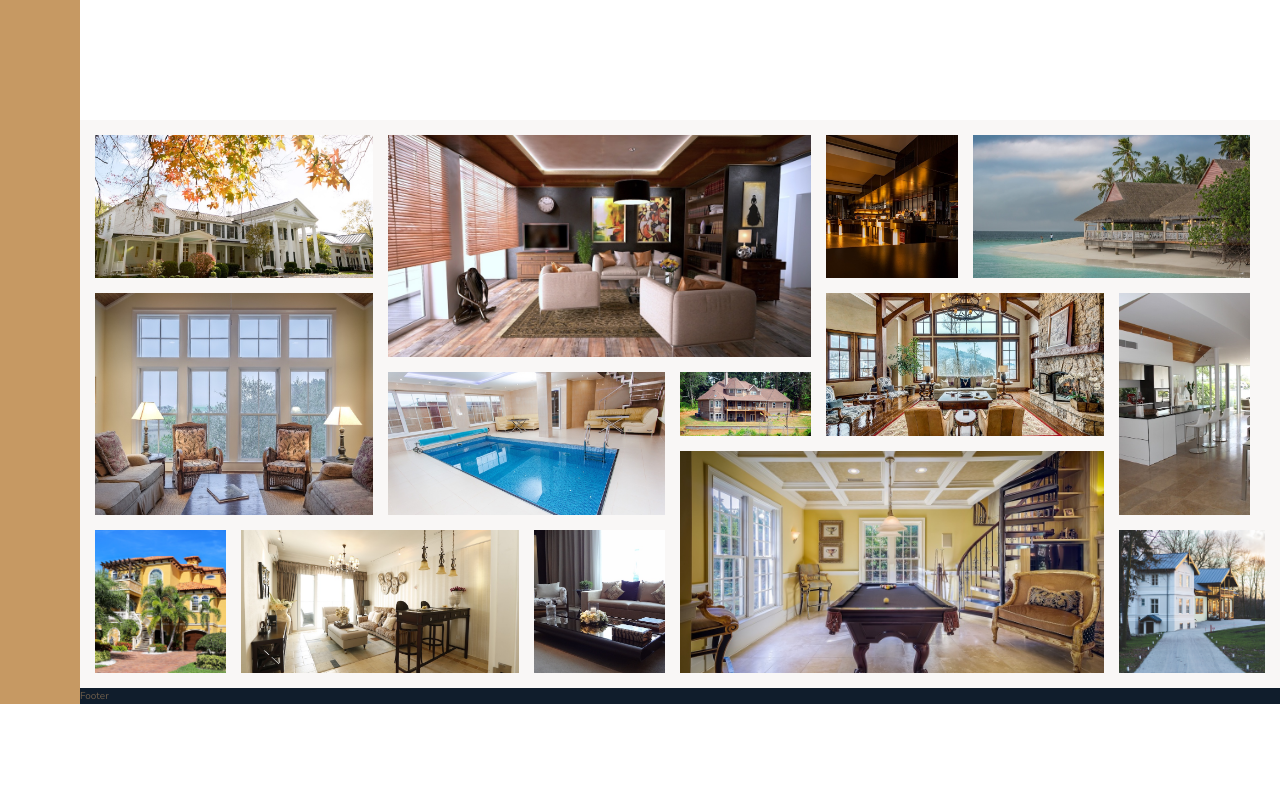
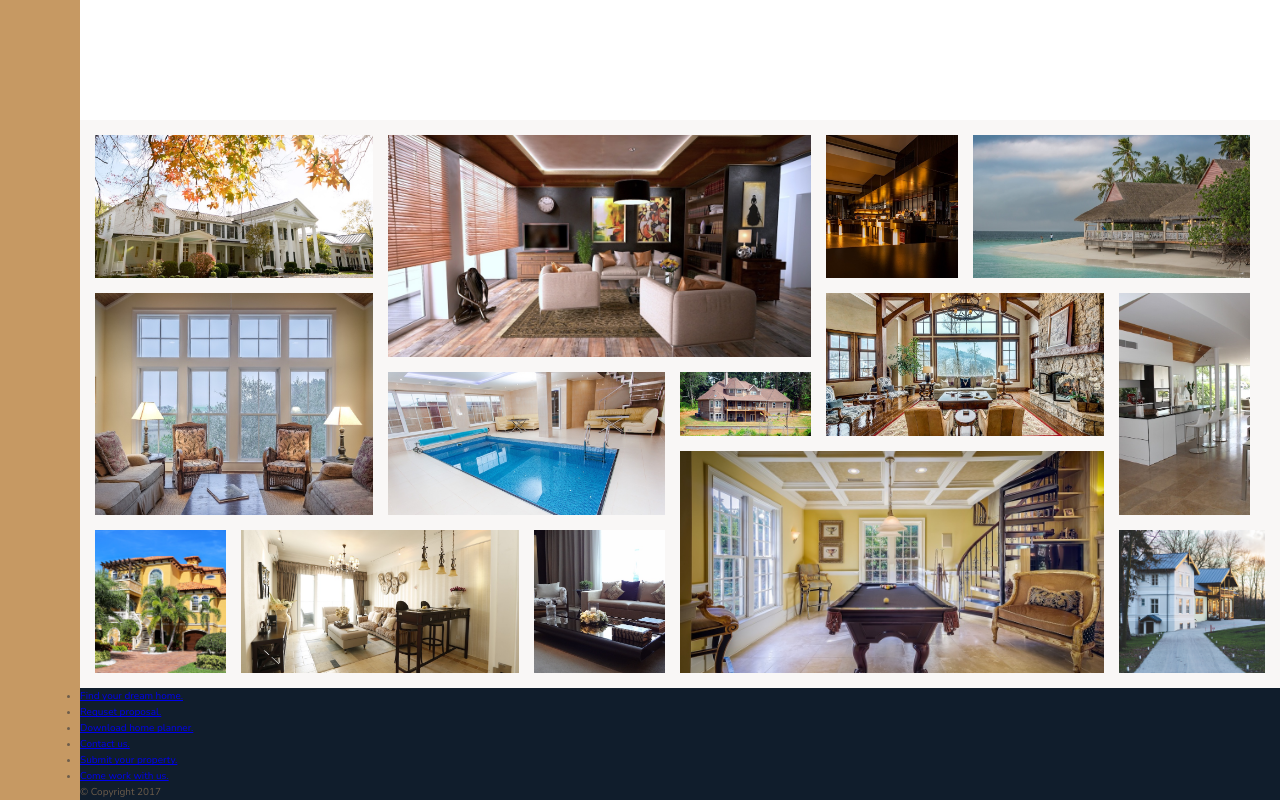
Before and after one commit to GerPut/sass-site, a website: page index.html in a window 1280 px wide. Shown: the part 3037-3837 px from the top of the page. Before the commit the page ends 3741 px from the top, so only its background shows below. Drawn offline with nearby package versions, Linux system fonts and the light colour scheme.

Commit message:
Work on footer.

```diff
--- a/index.html
+++ b/index.html
@@ -322,7 +322,15 @@
 
     </section>
     <footer class="footer">
-        Footer
+        <ul class="nav">
+            <li class="nav__item"><a href="#" class="nav__link">Find your dream home.</a></li>
+            <li class="nav__item"><a href="#" class="nav__link">Requset proposal.</a></li>
+            <li class="nav__item"><a href="#" class="nav__link">Download home planner.</a></li>
+            <li class="nav__item"><a href="#" class="nav__link">Contact us.</a></li>
+            <li class="nav__item"><a href="#" class="nav__link">Submit your property.</a></li>
+            <li class="nav__item"><a href="#" class="nav__link">Come work with us.</a></li>
+        </ul>
+        <p class="copyright"> &copy; Copyright 2017</p>
     </footer>
 </body>
 
```
